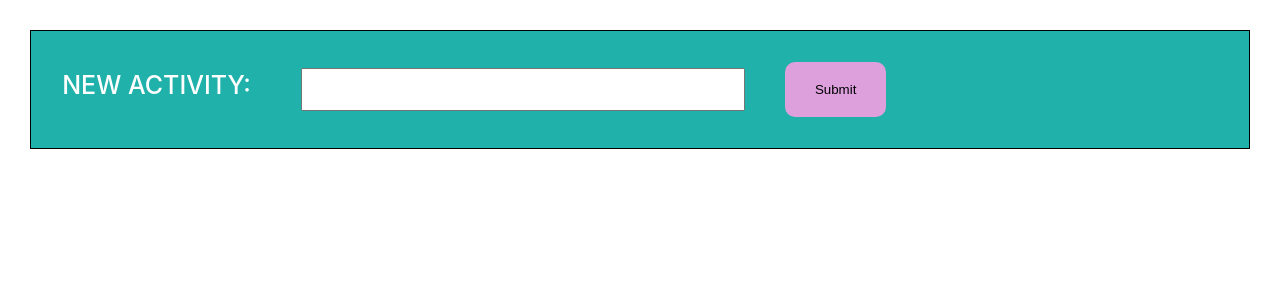
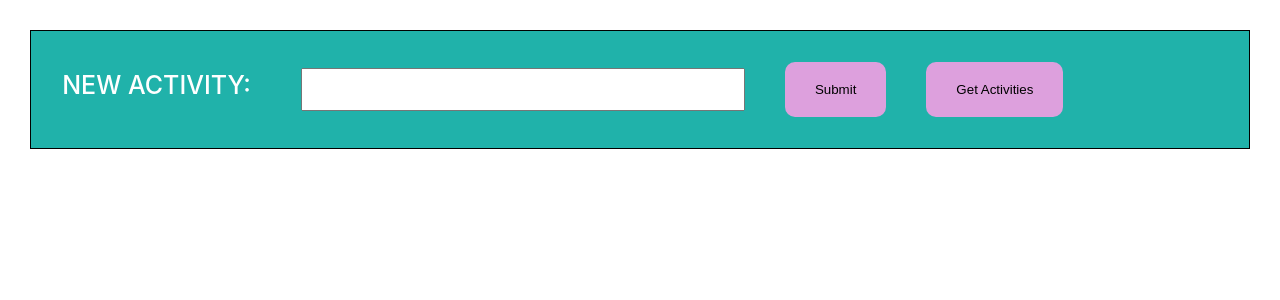
Before and after one commit to AnnieRae1111/MERN-PAIR-APP-FRONT-END, a React (Create React App) app in the folder bored-api-app/: page / in a window 1280 px wide. Shown: the top 300 px of the page. Built offline with nearby package versions, Linux system fonts and the light colour scheme; no server answers.

Commit message:
delete is working , click on delete and the activity is also removed from page

```diff
--- a/bored-api-app/src/ActivityForm.js
+++ b/bored-api-app/src/ActivityForm.js
@@ -22,6 +22,7 @@
                 />
             </label>
             <button type="submit">Submit</button>
+            <button type="submit">Get Activities</button>
             </form>
         </div>
         </>
--- a/bored-api-app/src/ActivityItem.js
+++ b/bored-api-app/src/ActivityItem.js
@@ -5,7 +5,7 @@
             <h3>{activity.activity}</h3>
             <button
             onClick={() => {
-                markComplete(activity.id);
+                markComplete(activity);
             }}
             >
             DELETE
--- a/bored-api-app/src/App.js
+++ b/bored-api-app/src/App.js
@@ -3,6 +3,11 @@ import "./App.css";
 import ActivityList from "./ActivityList";
 import ActivityForm from "./ActivityForm";
 import axios from "axios";
+
+//create activity idea
+//delete activity
+//get all activities
+
 
 
 const activitiesData = [
@@ -34,6 +39,7 @@ function App() {
     axios.get(BASE_URL).then((res) => {
       // console.log(res.data)
       setActivities(res.data);
+      console.log(activities)
     });
   };
 
@@ -65,17 +71,26 @@ function App() {
     setNewActivity("")
   }
 
+//target the id of the item that is clicked and delete it
+const markComplete = (activity) => {
+  let url2 = `http://localhost:8080/api/activity/${activity._id}`
+  console.log(url2)
+ axios.delete(url2, activity._id)
+ setActivities(activities.filter((item) => item.activity._id !== activity._id
+    ))
 
-  const markComplete = (id) => {
-    const url3 = BASE_URL + id
-    console.log(url3)
-    axios.delete(url3)
-    .then(()=>{
-      console.log("this was deleted")
+}
 
-    })
 
-  }
+
+
+
+  // const markComplete = (id) => {
+  //   let { id } = useParams()
+  // const url2 = BASE_URL + id
+  // console.log(url2)
+  //   //why is _id coming up as undefinde?
+  // }
 
   return (
     <>
@@ -85,6 +100,7 @@ function App() {
         handleChange={handleChange}
         newActivity={newActivity}
         markComplete = {markComplete}
+        getActivities ={getActivities}
       />
       <ActivityList activities={activities} markComplete={markComplete} />
     </>
```
